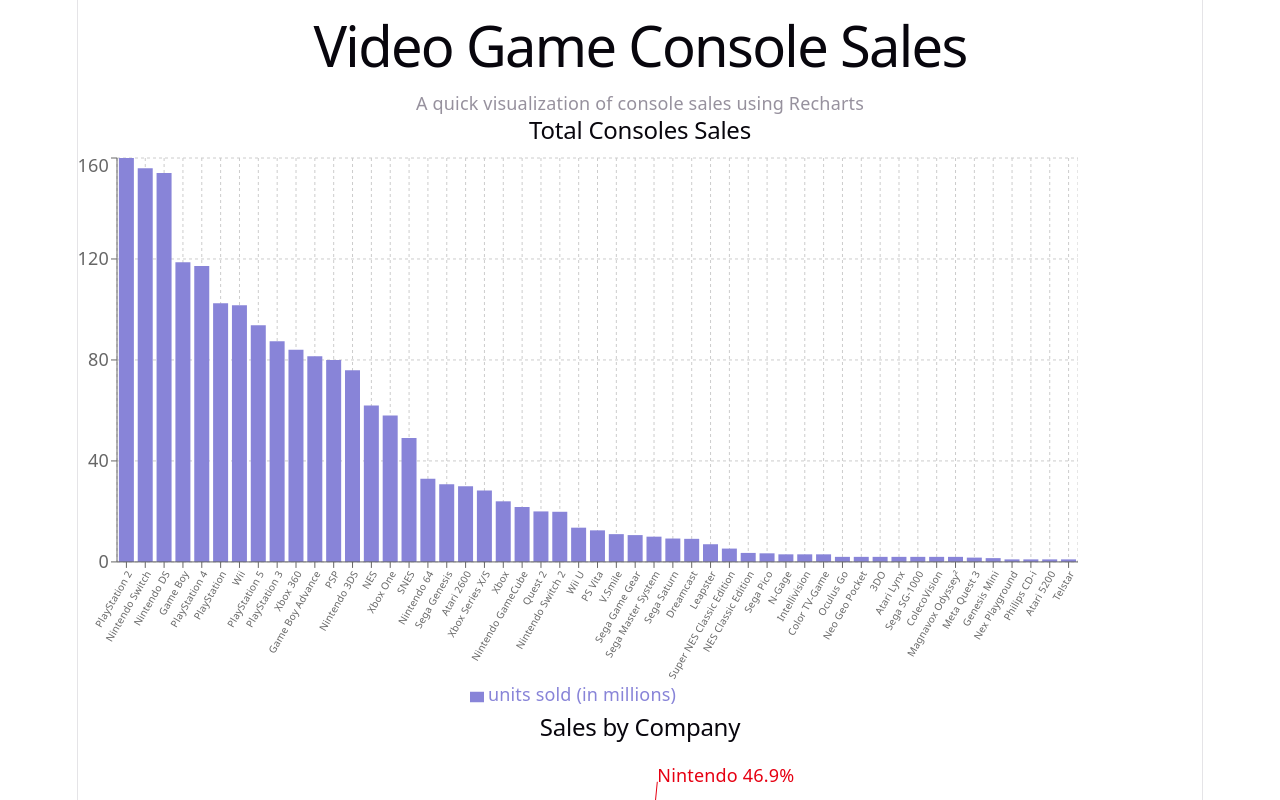
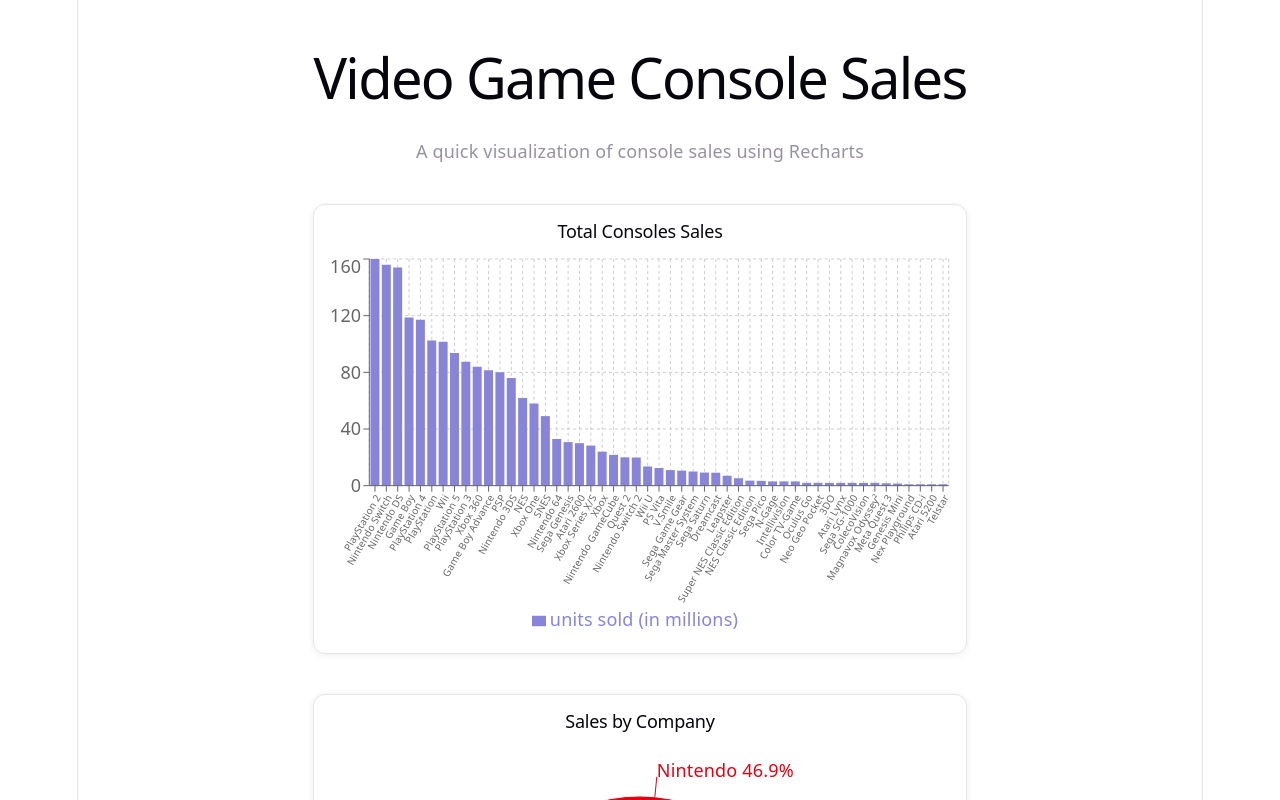
Before and after one commit to Kravcant/data-vizualization-demo, a React (Vite) app: page / in a window 1280 px wide. Shown: the top 800 px of the page. Built offline with nearby package versions, Linux system fonts and the light colour scheme; some icons are missing.

Commit message:
Improved styling

```diff
--- a/src/App.css
+++ b/src/App.css
@@ -1,184 +1,29 @@
-.counter {
-  font-size: 16px;
-  padding: 5px 10px;
-  border-radius: 5px;
-  color: var(--accent);
-  background: var(--accent-bg);
-  border: 2px solid transparent;
-  transition: border-color 0.3s;
-  margin-bottom: 24px;
-
-  &:hover {
-    border-color: var(--accent-border);
-  }
-  &:focus-visible {
-    outline: 2px solid var(--accent);
-    outline-offset: 2px;
-  }
+.page {
+  max-width: 1100px;
+  margin: 0 auto;
+  padding: 32px 16px;
+  display: flex;
+  flex-direction: column;
+  gap: 40px;
 }
 
-.hero {
-  position: relative;
-
-  .base,
-  .framework,
-  .vite {
-    inset-inline: 0;
-    margin: 0 auto;
-  }
-
-  .base {
-    width: 170px;
-    position: relative;
-    z-index: 0;
-  }
-
-  .framework,
-  .vite {
-    position: absolute;
-  }
-
-  .framework {
-    z-index: 1;
-    top: 34px;
-    height: 28px;
-    transform: perspective(2000px) rotateZ(300deg) rotateX(44deg) rotateY(39deg)
-      scale(1.4);
-  }
-
-  .vite {
-    z-index: 0;
-    top: 107px;
-    height: 26px;
-    width: auto;
-    transform: perspective(2000px) rotateZ(300deg) rotateX(40deg) rotateY(39deg)
-      scale(0.8);
-  }
+h1 {
+  text-align: center;
+  margin-bottom: 8px;
 }
 
-#center {
-  display: flex;
-  flex-direction: column;
-  gap: 25px;
-  place-content: center;
-  place-items: center;
-  flex-grow: 1;
-
-  @media (max-width: 1024px) {
-    padding: 32px 20px 24px;
-    gap: 18px;
-  }
+.chart {
+  padding: 16px;
+  border: 1px solid var(--border);
+  border-radius: 12px;
+  background: rgba(255, 255, 255, 0.02);
 }
 
-#next-steps {
-  display: flex;
-  border-top: 1px solid var(--border);
-  text-align: left;
-
-  & > div {
-    flex: 1 1 0;
-    padding: 32px;
-    @media (max-width: 1024px) {
-      padding: 24px 20px;
-    }
-  }
-
-  .icon {
-    margin-bottom: 16px;
-    width: 22px;
-    height: 22px;
-  }
-
-  @media (max-width: 1024px) {
-    flex-direction: column;
-    text-align: center;
-  }
+.chart h2 {
+  margin-bottom: 12px;
+  font-size: 18px;
 }
 
-#docs {
-  border-right: 1px solid var(--border);
-
-  @media (max-width: 1024px) {
-    border-right: none;
-    border-bottom: 1px solid var(--border);
-  }
+.chart {
+  box-shadow: 0 1px 6px rgba(0,0,0,0.08);
 }
-
-#next-steps ul {
-  list-style: none;
-  padding: 0;
-  display: flex;
-  gap: 8px;
-  margin: 32px 0 0;
-
-  .logo {
-    height: 18px;
-  }
-
-  a {
-    color: var(--text-h);
-    font-size: 16px;
-    border-radius: 6px;
-    background: var(--social-bg);
-    display: flex;
-    padding: 6px 12px;
-    align-items: center;
-    gap: 8px;
-    text-decoration: none;
-    transition: box-shadow 0.3s;
-
-    &:hover {
-      box-shadow: var(--shadow);
-    }
-    .button-icon {
-      height: 18px;
-      width: 18px;
-    }
-  }
-
-  @media (max-width: 1024px) {
-    margin-top: 20px;
-    flex-wrap: wrap;
-    justify-content: center;
-
-    li {
-      flex: 1 1 calc(50% - 8px);
-    }
-
-    a {
-      width: 100%;
-      justify-content: center;
-      box-sizing: border-box;
-    }
-  }
-}
-
-#spacer {
-  height: 88px;
-  border-top: 1px solid var(--border);
-  @media (max-width: 1024px) {
-    height: 48px;
-  }
-}
-
-.ticks {
-  position: relative;
-  width: 100%;
-
-  &::before,
-  &::after {
-    content: '';
-    position: absolute;
-    top: -4.5px;
-    border: 5px solid transparent;
-  }
-
-  &::before {
-    left: 0;
-    border-left-color: var(--border);
-  }
-  &::after {
-    right: 0;
-    border-right-color: var(--border);
-  }
-}
```
